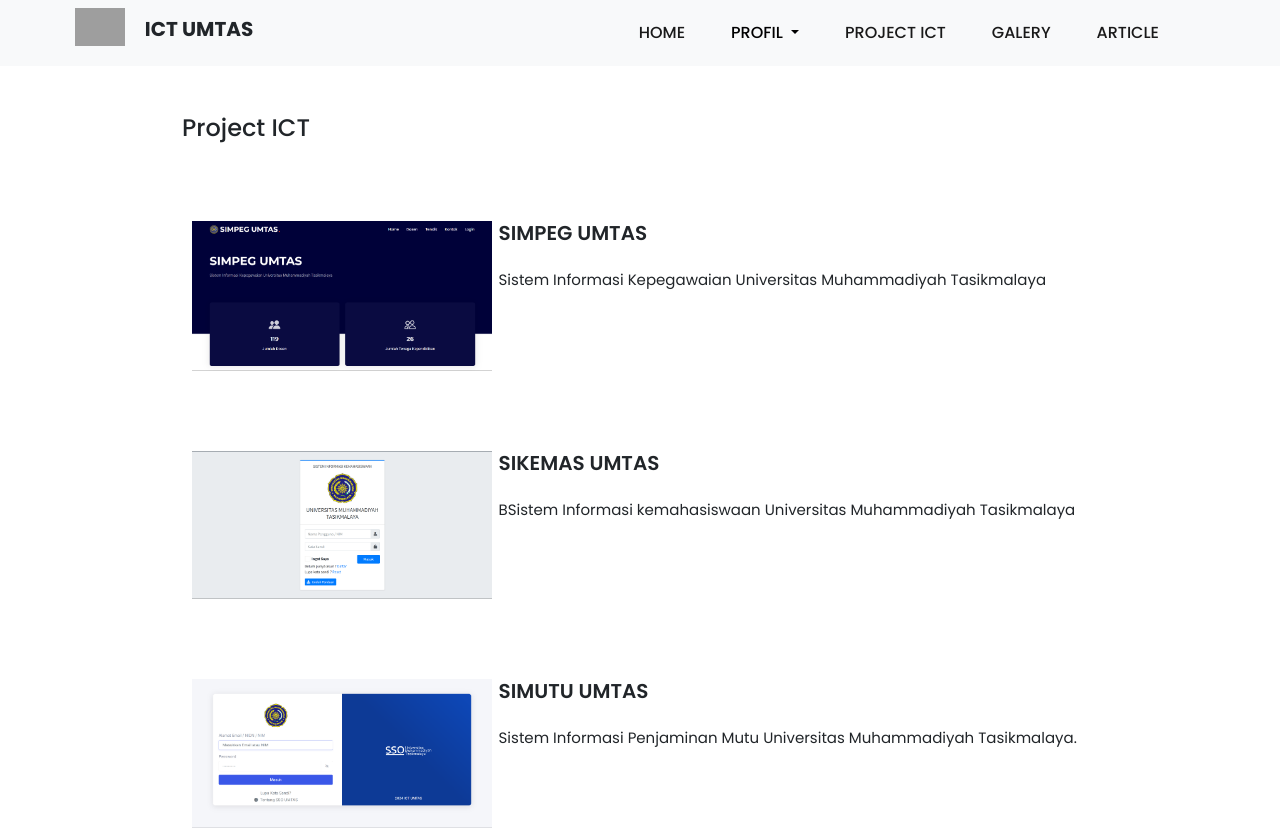
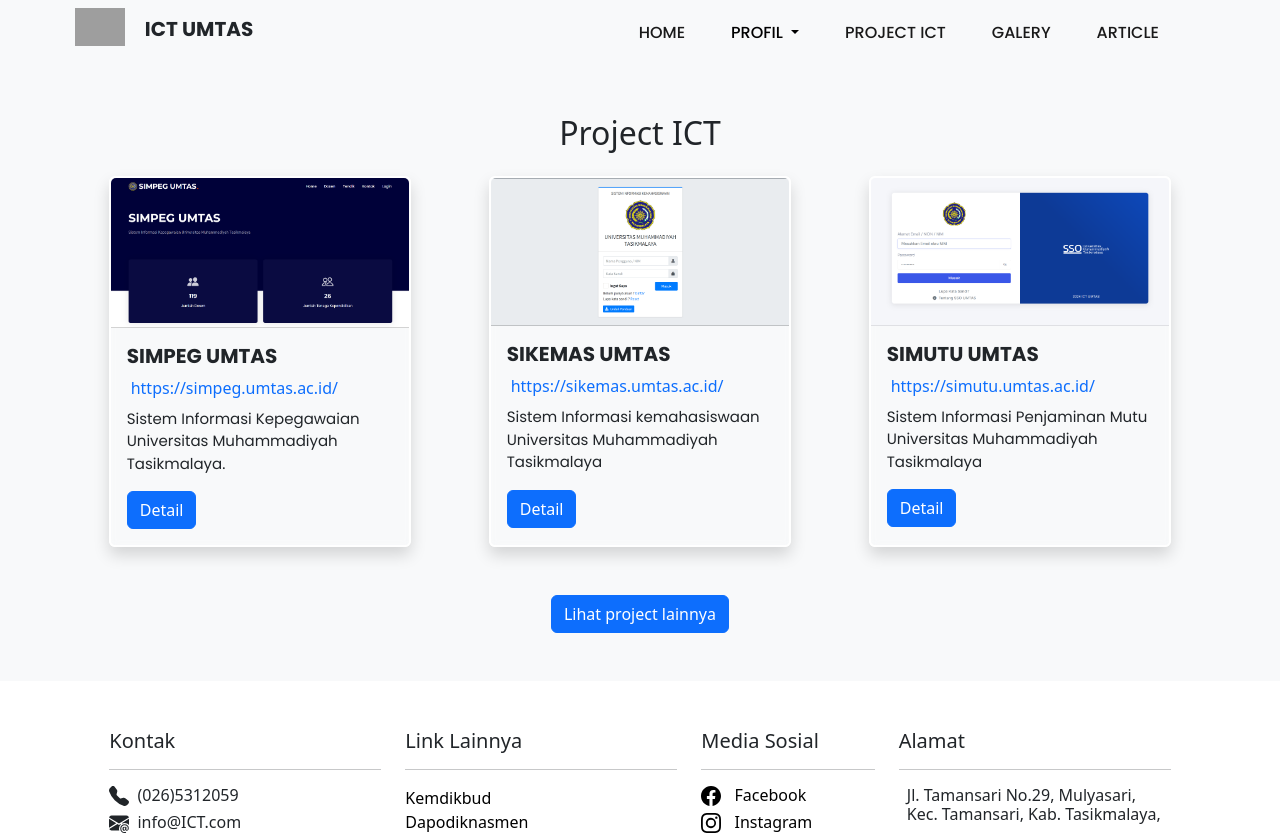
Before and after one commit to pkl-umtas/ICT-UMTAS, a Nuxt app: page /Ict in a window 1280 px wide. Shown: the top 835 px of the page. Built offline with nearby package versions, Linux system fonts and the light colour scheme; grey boxes are pictures that could not be loaded.

Commit message:
Update index.vue

```diff
--- a/pages/Ict/index.vue
+++ b/pages/Ict/index.vue
@@ -1,110 +1,101 @@
 <template>
-    <div class="bg">
-        <div class="container">
-            <h4 class="mt-5">Project ICT</h4>
-            <div class="card rounded-2 mt-5">
-                <div class="card-body p-2 mt-1">
-                    <div class="row p-3">
-                        <div class="col-md-4 text-center">
-                            <img src="~/assets/img/project1.png" alt="logo">
-                        </div>
-                        <div class="col-md-8">
-                            <h5 class="fw-semibold">SIMPEG UMTAS</h5>
-                            <p class="mt-4">Sistem Informasi Kepegawaian Universitas Muhammadiyah Tasikmalaya</p>
+    <section class="py-5 bg-light">
+      <div class="container text-center">
+        <h2 class="mb-4">Project ICT</h2>
+        <div class="row justify-content-center">
+          <div class="col-md-4 mb-4" v-for="project in projects" :key="project.title">
+            <div class="card h-100 shadow">
+              <img :src="project.image" class="card-img-top img-fluid" :alt="project.title" />
+              <div class="card-body text-start">
+                <h5 class="card-title">{{ project.title }}</h5>
+                <a :href="project.link" target="_blank" class="d-block mb-2 text-primary text-decoration-none">
+                  <i class="bi bi-box-arrow-up-right me-1"></i>{{ project.link }}
+                </a>
+                <p class="card-text">{{ project.desc }}</p>
+                <NuxtLink :to="project.detailLink" class="btn btn-primary">Detail</NuxtLink>
               </div>
             </div>
           </div>
         </div>
-
-            <div class="card rounded-2 mt-4">
-                <div class="card-body p-2 mt-1">
-                    <div class="row p-3">
-                        <div class="col-md-4 text-center">
-                            <img src="~/assets/img/project2.png" alt="logo">
+        <NuxtLink to="/project-lainnya" class="btn btn-primary mt-4">Lihat project lainnya</NuxtLink>
       </div>
-                        <div class="col-md-8">
-                            <h5 class="fw-semibold">SIKEMAS UMTAS</h5>
-                            <p class="mt-4">BSistem Informasi kemahasiswaan Universitas Muhammadiyah Tasikmalaya</p>
-                        </div>
-                    </div>
-                </div>
-            </div>
-
-            <div class="card rounded-2 mt-4">
-                <div class="card-body p-2 mt-1">
-                    <div class="row p-3">
-                        <div class="col-md-4 text-center">
-                            <img src="~/assets/img/project3.png" alt="logo">
-                        </div>
-                        <div class="col-md-8">
-                            <h5 class="fw-semibold">SIMUTU UMTAS</h5>
-                            <p class="mt-4">Sistem Informasi Penjaminan Mutu Universitas Muhammadiyah Tasikmalaya.</p>
-                        </div>
-                    </div>
-                </div>
-            </div>
-        </div>
-    </div>
+    </section>
   </template>
 
+  <script>
+  import project1 from '@/assets/img/project1.png'
+  import project2 from '@/assets/img/project2.png'
+  import project3 from '@/assets/img/project3.png'
+
+  export default {
+    name: 'ProjectICTPage',
+    data() {
+      return {
+        projects: [
+          {
+            title: 'SIMPEG UMTAS',
+            image: project1,
+            link: 'https://simpeg.umtas.ac.id/',
+            desc: 'Sistem Informasi Kepegawaian Universitas Muhammadiyah Tasikmalaya.',
+            detailLink: '/project/lazismu'
+          },
+          {
+            title: 'SIKEMAS UMTAS',
+            image: project2,
+            link: 'https://sikemas.umtas.ac.id/',
+            desc: 'Sistem Informasi kemahasiswaan Universitas Muhammadiyah Tasikmalaya',
+            detailLink: '/project/lms'
+          },
+          {
+            title: 'SIMUTU UMTAS',
+            image: project3,
+            link: 'https://simutu.umtas.ac.id/',
+            desc: 'Sistem Informasi Penjaminan Mutu Universitas Muhammadiyah Tasikmalaya',
+            detailLink: '/project/pukau'
+          }
+        ]
+      }
+    }
+  }
+  </script>
+
   <style scoped>
-h4,
-h5,
-p {
-    font-family: "Poppins", serif;
-}
-
-h4 {
-    margin-left: 100px;
-}
-
   .card {
     background-color: transparent;
     backdrop-filter: blur(5px);
-    border: 2px solid #ffff;
+    border: 2px solid #fff;
     width: 85%;
     margin: auto;
   }
 
-img {
-    width: 300px;
+  .card-img-top {
+    width: 100%;
+    height: auto;
+    max-height: 250px;
+    object-fit: cover;
   }
 
-p {
-    font-size: 15px;
+  .card-title {
+    font-family: "Poppins", serif;
+    font-weight: bold;
   }
 
-.bg {
-    background-position: center top;
-    background-repeat: no-repeat;
-    background-size: cover;
-    position: relative;
-    width: 100%;
+  .card-text {
+    font-size: 15px;
+    font-family: "Poppins", serif;
   }
 
-@media only screen and (min-width: 600px) and (max-width: 890px) {
-    h4 {
-        margin-left: 30px;
+  @media (max-width: 768px) {
+    .card {
+      width: 95%;
     }
 
+    .card-title {
+      font-size: 1.1rem;
     }
 
-@media only screen and (max-width: 600px) {
-    p{
-        font-size: smaller;
-    }
-
-    h5 {
-        font-size: small;
-        margin-top: 20px;
-    }
-
-    h4 {
-        margin-left: 35px;
-    }
-
-    img {
-        width: 30%;
+    .card-text {
+      font-size: 0.9rem;
     }
   }
   </style>
```
Lines whose indentation alone changed are shown as unchanged.
